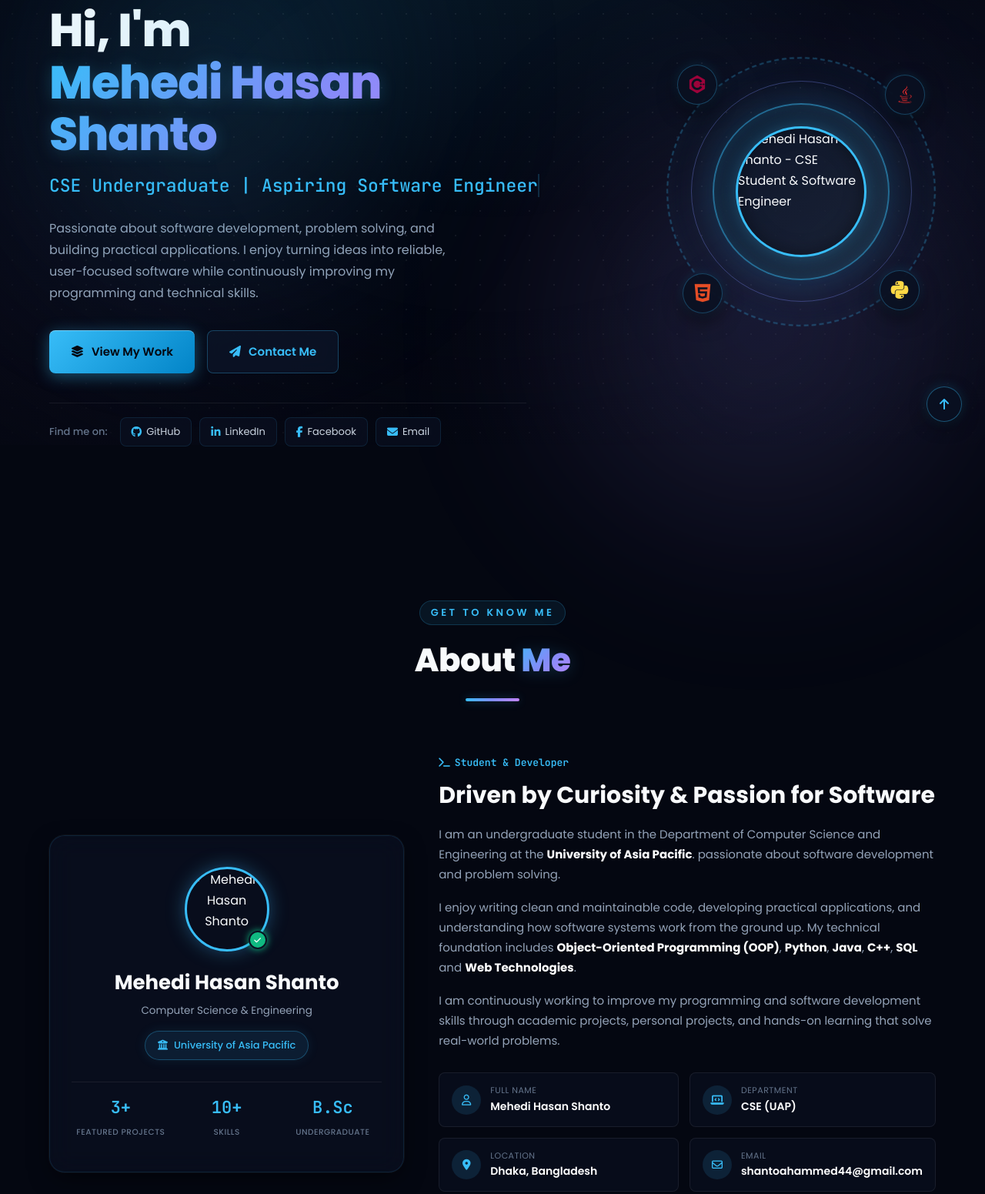
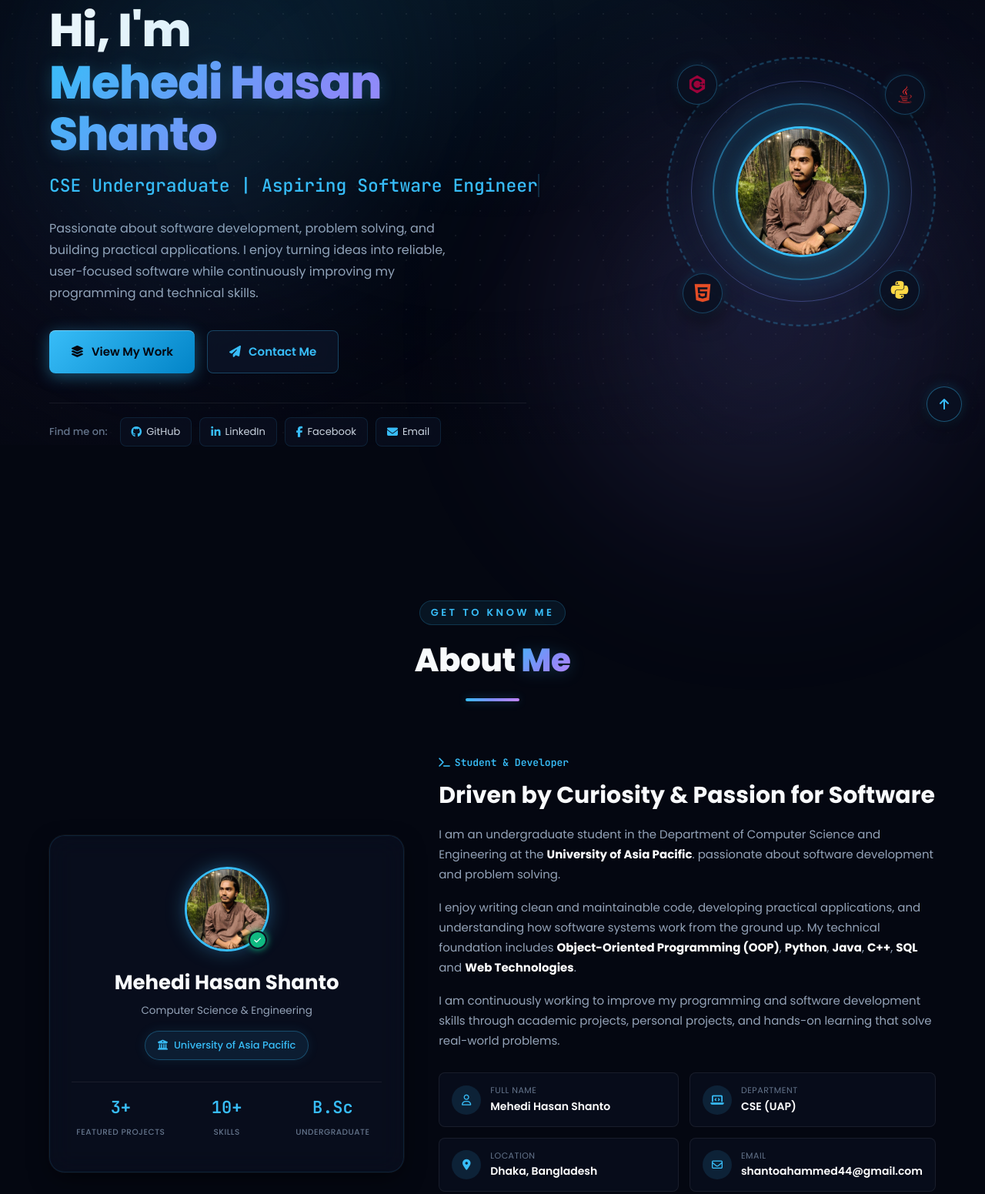
Before and after one commit to MH-Shanto56/My_Portfolio, a plain HTML site: page index.html in a window 1280 px wide. Shown: the part 222-1773 px from the top of the page at 77% size. Drawn offline with nearby package versions, Linux system fonts and the light colour scheme.

Commit message:
Update index.html

```diff
--- a/index.html
+++ b/index.html
@@ -126,7 +126,7 @@
                 <!-- Central Profile Badge -->
                 <div class="profile-card">
                     <div class="profile-avatar">
-                        <img src="images/profile.jpg" alt="Mehedi Hasan Shanto - CSE Student & Software Engineer" class="hero-profile-img">
+                        <img src="profile.jpg" alt="Mehedi Hasan Shanto - CSE Student & Software Engineer" class="hero-profile-img">
                     </div>
                 </div>
 
@@ -161,7 +161,7 @@
             <div class="about-card-left">
                 <div class="about-glass-box">
                     <div class="about-avatar-wrapper">
-                        <img src="images/profile.jpg" alt="Mehedi Hasan Shanto" class="about-avatar-img">
+                        <img src="profile.jpg" alt="Mehedi Hasan Shanto" class="about-avatar-img">
                         <span class="avatar-status-badge" title="Available for Opportunities">
                             <i class="fa-solid fa-check"></i>
                         </span>
@@ -467,7 +467,7 @@
             <!-- Project 1 (Hospital Management System) -->
             <div class="project-card">
                 <div class="project-header-banner">
-                    <img src="images/hms-diagram.png" alt="Hospital Management System (HMS) Architecture Diagram" class="project-img">
+                    <img src="hms-diagram.png" alt="Hospital Management System (HMS) Architecture Diagram" class="project-img">
                     <div class="project-img-overlay"></div>
                     <span class="project-type-pill">Management System</span>
                 </div>
```
